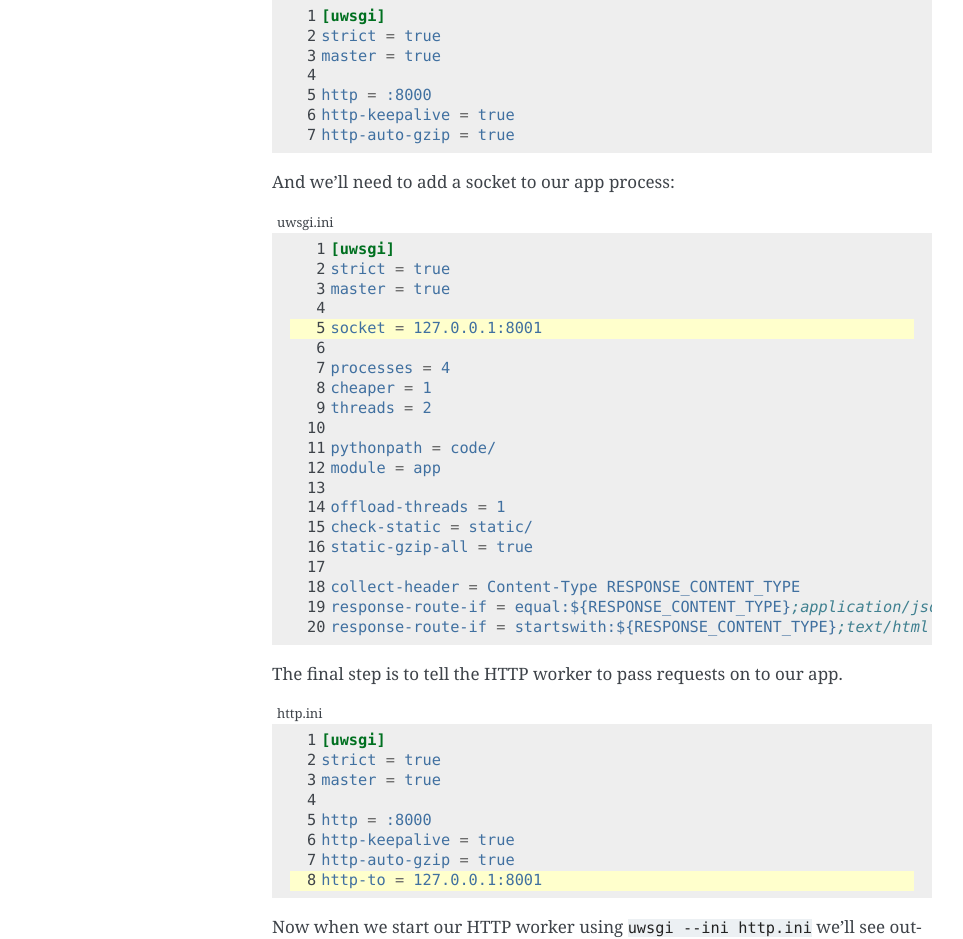
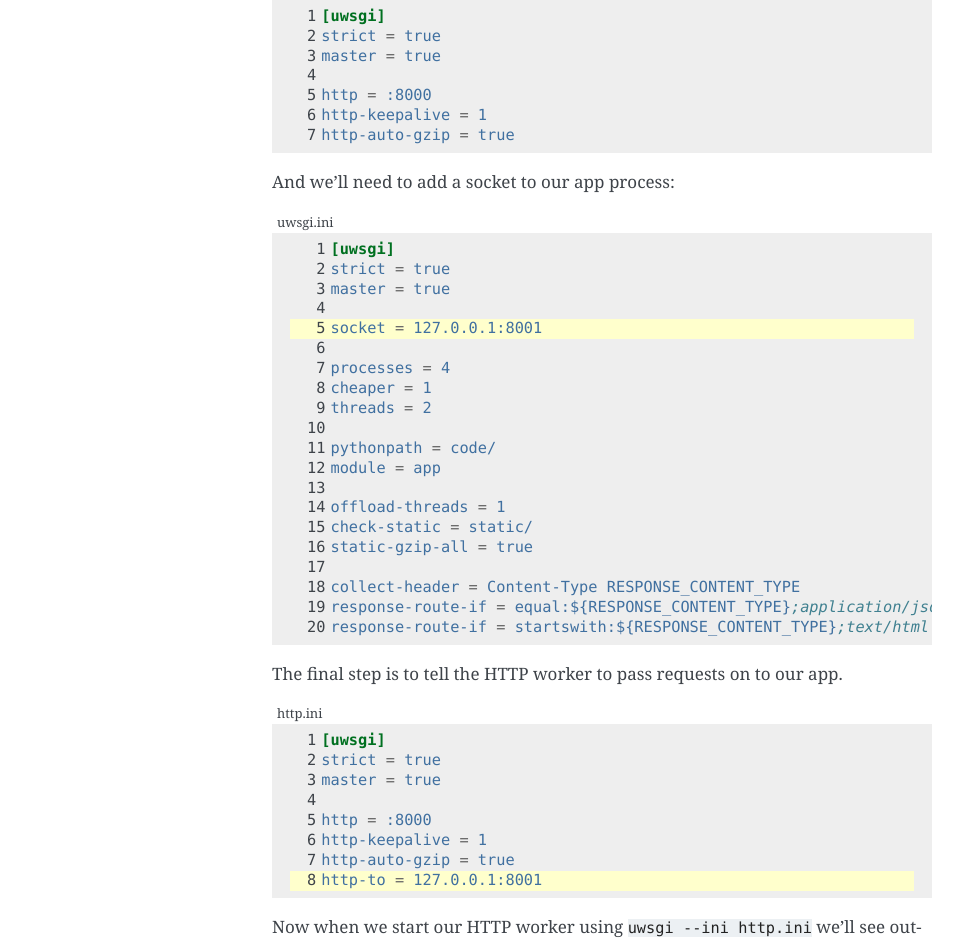
Before and after one commit to funkybob/ugu, a Sphinx documentation site: the page built from docs/stability.rst, in a window 1280 px wide and 1400 px high. Shown: the part 319-1258 px from the top of the window, without its empty margins (148-1111 px from the left). Built offline with Sphinx 7.4.7, drawn with Linux system fonts in a browser that asks for light colours.

Commit message:
http-keepalive takes an int, not a bool!

```diff
--- a/docs/compress.rst
+++ b/docs/compress.rst
@@ -101,7 +101,7 @@ First we enable `http keepalive`, then we allow `auto gzip`.
    master = true
 
    http = :8000
-   http-keepalive = true
+   http-keepalive = 1
    http-auto-gzip = true
 
    processes = 4
@@ -132,7 +132,7 @@ some simple logic before and after requests.
    master = true
 
    http = :8000
-   http-keepalive = true
+   http-keepalive = 1
    http-auto-gzip = true
 
    processes = 4
--- a/docs/logging.rst
+++ b/docs/logging.rst
@@ -15,7 +15,7 @@ files in a ``logs/`` subdirectory.
    chdir = %d
 
    http = :8000
-   http-keepalive = true
+   http-keepalive = 1
    http-auto-gzip = true
    http-to = 127.0.0.1:8001
 
--- a/docs/security.rst
+++ b/docs/security.rst
@@ -47,7 +47,7 @@ shared sockets.
    http = =0
    http-uid = www-data
    http-gid = www-data
-   http-keepalive = true
+   http-keepalive = 1
    http-auto-gzip = true
    http-to = 127.0.0.1:8001
 
--- a/docs/stability.rst
+++ b/docs/stability.rst
@@ -20,7 +20,7 @@ instance:
    master = true
 
    http = :8000
-   http-keepalive = true
+   http-keepalive = 1
    http-auto-gzip = true
 
 And we'll need to add a socket to our app process:
@@ -63,7 +63,7 @@ The final step is to tell the HTTP worker to pass requests on to our app.
    master = true
 
    http = :8000
-   http-keepalive = true
+   http-keepalive = 1
    http-auto-gzip = true
    http-to = 127.0.0.1:8001
 
@@ -96,7 +96,7 @@ uWSGI is assuming we're going to run an app, and defaults to 1 worker process. S
    master = true
 
    http = :8000
-   http-keepalive = true
+   http-keepalive = 1
    http-auto-gzip = true
    http-to = 127.0.0.1:8001
 
@@ -127,7 +127,7 @@ address, and which domains they're capable of handling requests for.
    master = true
 
    http = :8000
-   http-keepalive = true
+   http-keepalive = 1
    http-auto-gzip = true
    http-subscription-server = :8001
 
--- a/docs/tasks.rst
+++ b/docs/tasks.rst
@@ -47,7 +47,7 @@ for us: %c - the name of the directory containing the config file.
 
    procname-prefix = %c
    http = :8000
-   http-keepalive = true
+   http-keepalive = 1
    http-auto-gzip = true
    http-to = 127.0.0.1:8001
 
```
